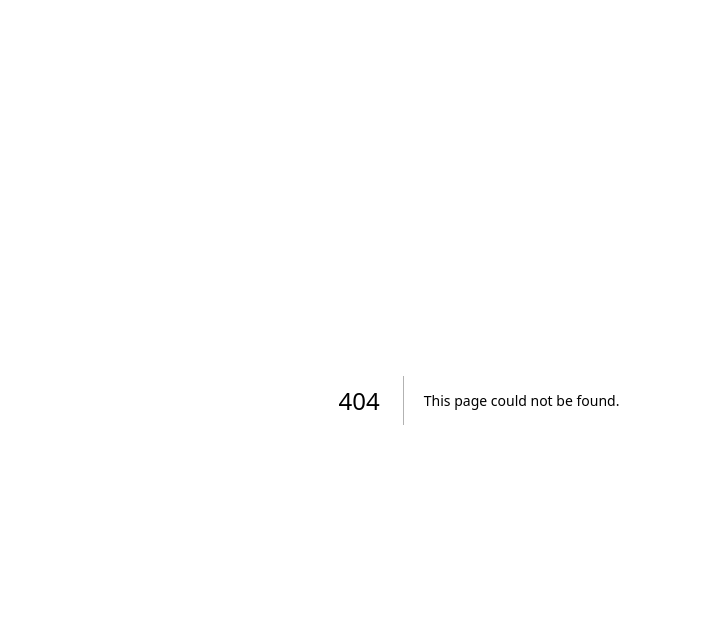
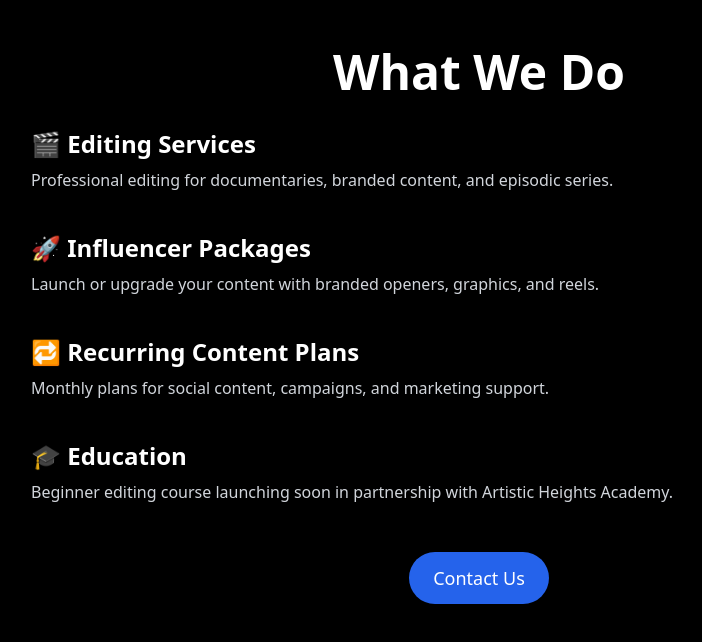
Before and after one commit to WHF-Post/whf-site, a Next.js app: page /services in a window 1280 px wide. Before the commit this address had no page. Shown: the top 642 px of the page, without its empty margins (161-863 px from the left). Built offline with nearby package versions, Linux system fonts and the light colour scheme.

Commit message:
Create services.js

```diff
--- /dev/null
+++ b/pages/services.js
@@ -0,0 +1,49 @@
+// pages/services.js
+import React from 'react';
+import Link from 'next/link';
+
+export default function Services() {
+  return (
+    <div className="min-h-screen bg-black text-white px-6 py-12">
+      <h1 className="text-4xl md:text-5xl font-bold text-center mb-8">What We Do</h1>
+
+      <div className="max-w-4xl mx-auto space-y-10">
+        <div>
+          <h2 className="text-2xl font-semibold mb-2">🎬 Editing Services</h2>
+          <p className="text-gray-300">
+            Professional editing for documentaries, branded content, and episodic series.
+          </p>
+        </div>
+
+        <div>
+          <h2 className="text-2xl font-semibold mb-2">🚀 Influencer Packages</h2>
+          <p className="text-gray-300">
+            Launch or upgrade your content with branded openers, graphics, and reels.
+          </p>
+        </div>
+
+        <div>
+          <h2 className="text-2xl font-semibold mb-2">🔁 Recurring Content Plans</h2>
+          <p className="text-gray-300">
+            Monthly plans for social content, campaigns, and marketing support.
+          </p>
+        </div>
+
+        <div>
+          <h2 className="text-2xl font-semibold mb-2">🎓 Education</h2>
+          <p className="text-gray-300">
+            Beginner editing course launching soon in partnership with Artistic Heights Academy.
+          </p>
+        </div>
+      </div>
+
+      <div className="flex justify-center mt-12">
+        <Link href="/contact">
+          <button className="px-6 py-3 text-lg rounded-full bg-blue-600 hover:bg-blue-800 transition-all duration-200 glitch-glow">
+            Contact Us
+          </button>
+        </Link>
+      </div>
+    </div>
+  );
+}
```
